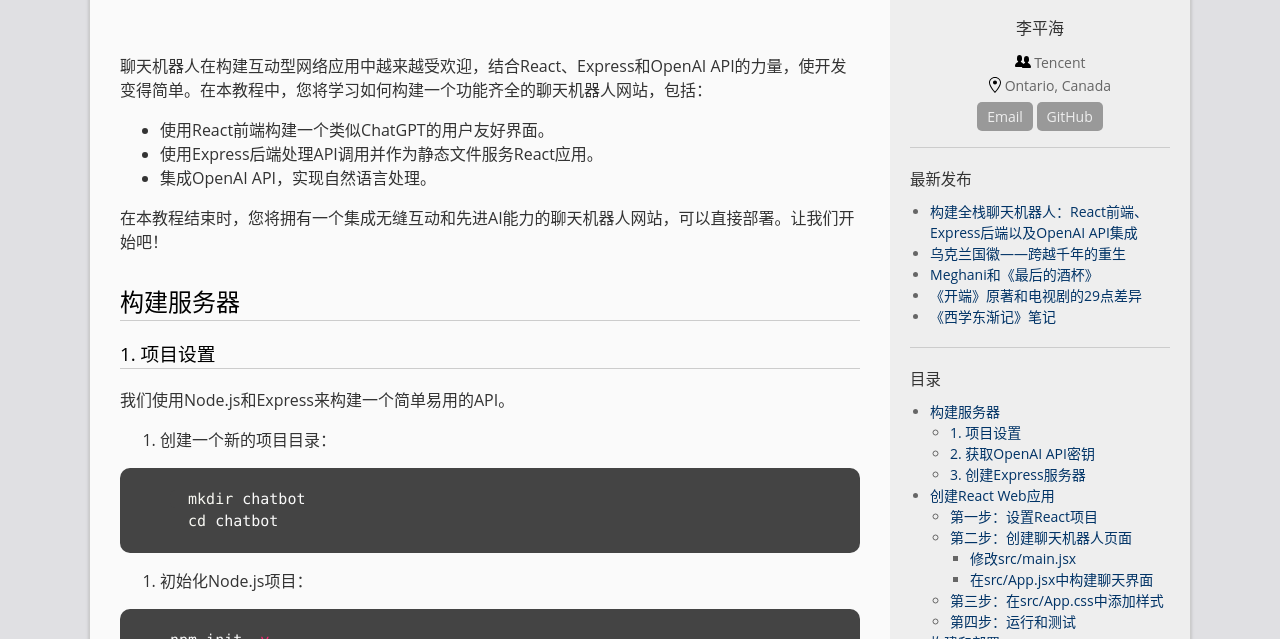
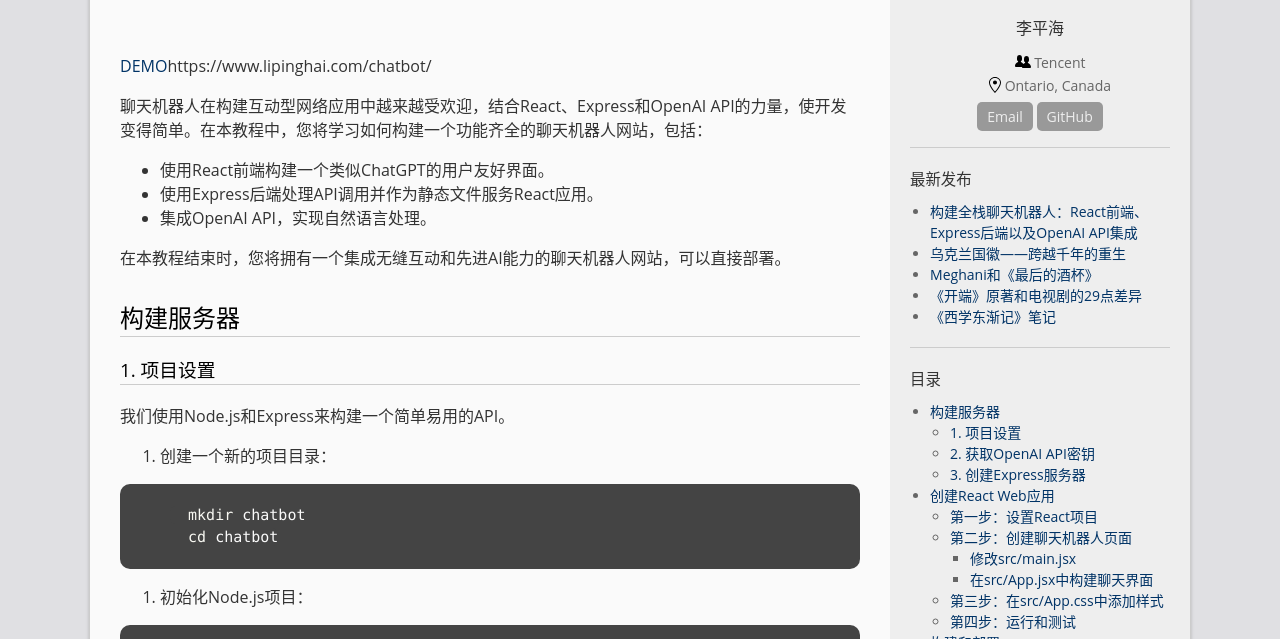
Before and after one commit to LiPinghai/lipinghai.github.io, a Jekyll site: the page built from _posts/original/2024-11-20-chatbot-react-express.md, in a window 1280 px wide and 900 px high, cut to the strip 261-900 px from the top of the window. Built offline with Jekyll 4.4.1, drawn with Linux system fonts in a browser that asks for light colours; comment, search, counter and statistics services are not loaded.

Commit message:
UPDATE demo

```diff
--- a/_posts/original/2024-11-20-chatbot-react-express.md
+++ b/_posts/original/2024-11-20-chatbot-react-express.md
@@ -6,13 +6,15 @@ tags: [original]
 excerpt: '用React、Express和OpenAI API构建聊天机器人。'
 ---
 
+[DEMO](https://www.lipinghai.com/chatbot/)https://www.lipinghai.com/chatbot/
+
 聊天机器人在构建互动型网络应用中越来越受欢迎，结合React、Express和OpenAI API的力量，使开发变得简单。在本教程中，您将学习如何构建一个功能齐全的聊天机器人网站，包括：
 
 * 使用React前端构建一个类似ChatGPT的用户友好界面。
 * 使用Express后端处理API调用并作为静态文件服务React应用。
 * 集成OpenAI API，实现自然语言处理。
 
-在本教程结束时，您将拥有一个集成无缝互动和先进AI能力的聊天机器人网站，可以直接部署。让我们开始吧！
+在本教程结束时，您将拥有一个集成无缝互动和先进AI能力的聊天机器人网站，可以直接部署。
 
 ## 构建服务器
 
```
